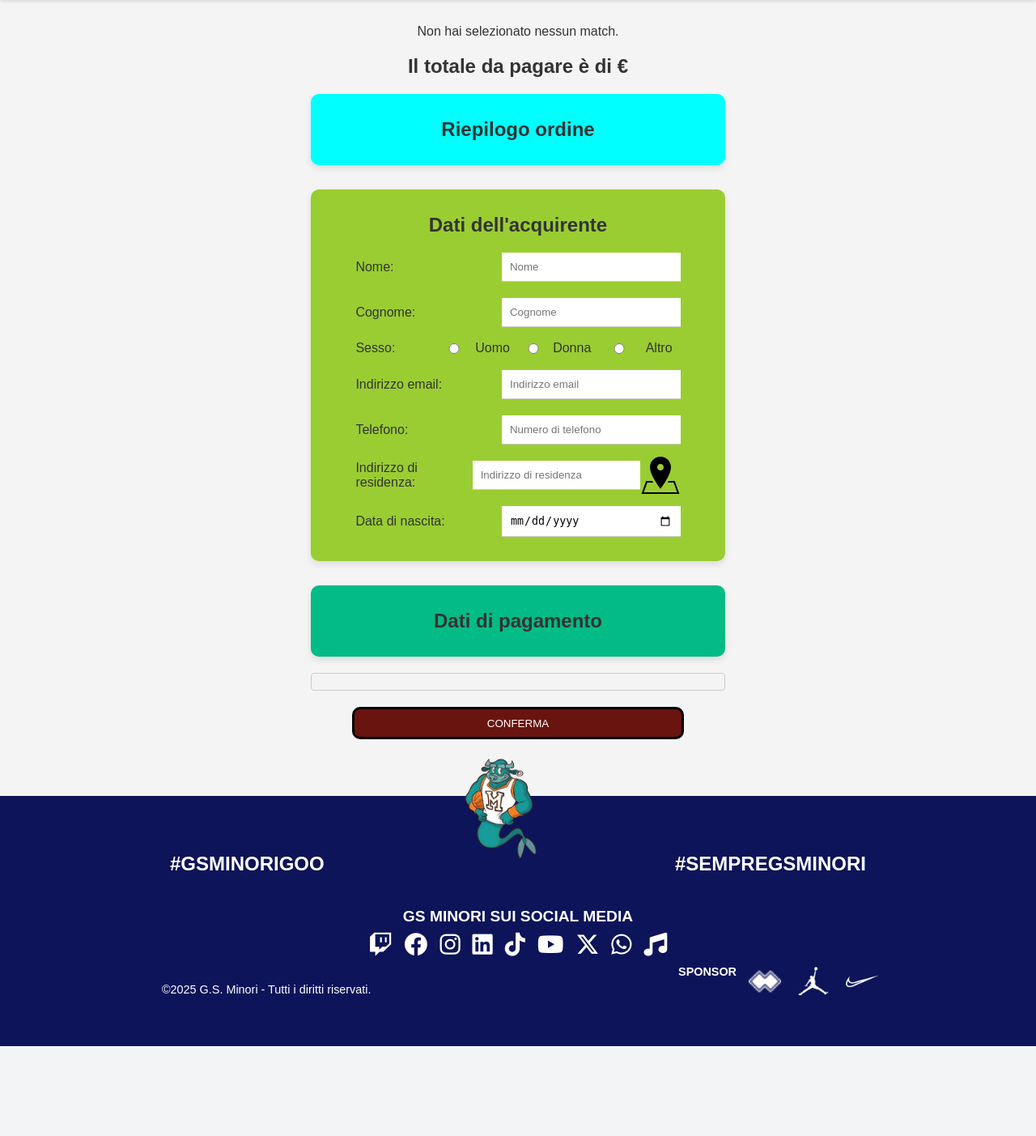
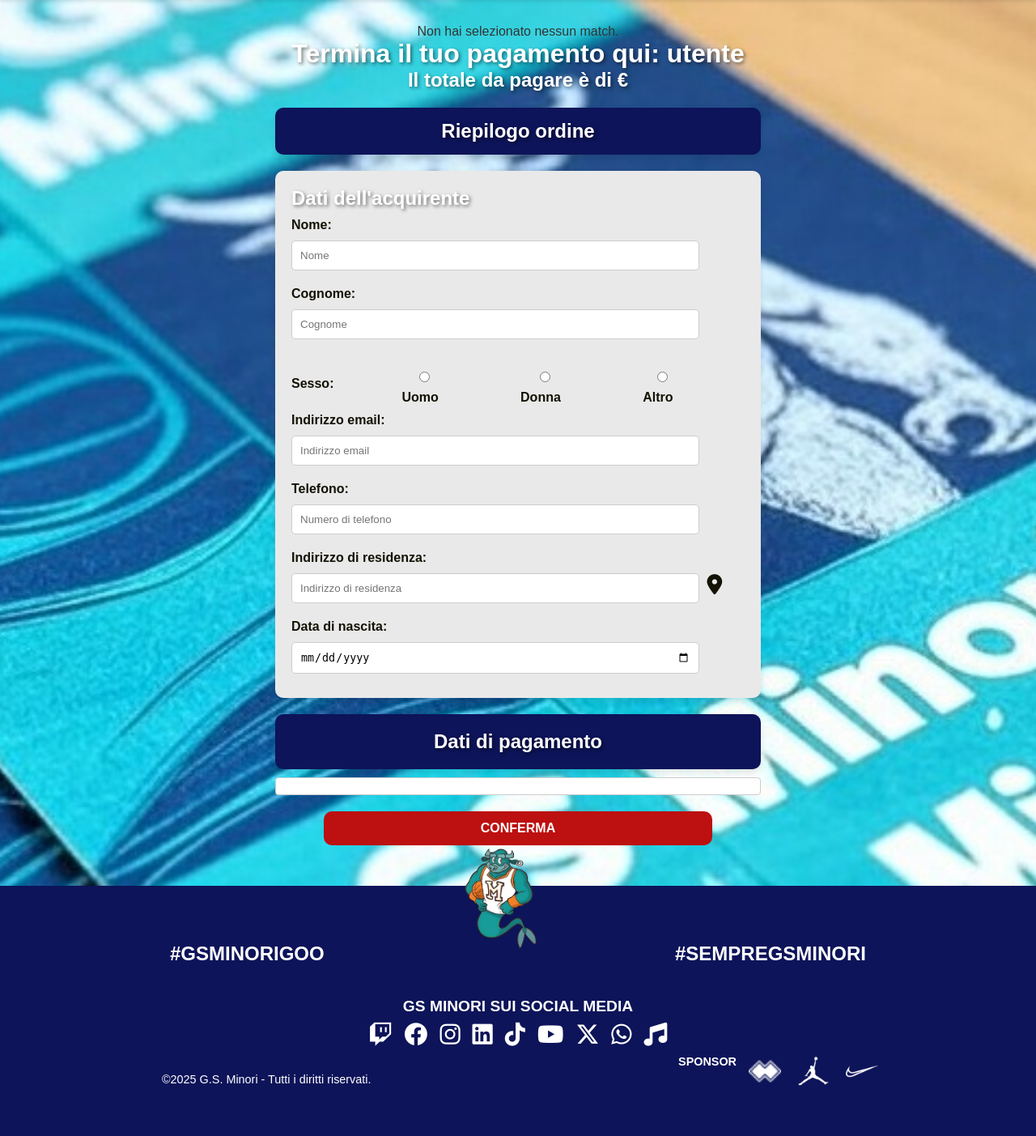
Before and after one commit to domenicodimarino/gs_minori_website, a PHP site: page /checkout_ticket.php in a window 1280 px wide. Shown: the part 86-1489 px from the top of the page at 81% size. Before the commit the page ends 1378 px from the top, so only its background shows below. Run offline with PHP 8.4, Linux system fonts and the light colour scheme; data that the repository does not hold is empty; some libraries are stand-ins or nearby versions.

Commit message:
TICKETS: design

```diff
--- a/checkout_ticket.css
+++ b/checkout_ticket.css
@@ -1,125 +1,149 @@
+/* Stile generale */
 main {
     display: flex;
     flex-direction: column;
     align-items: center;
     margin-top: 30px;
+    font-family: Arial, sans-serif;
 }
-main > form{
-    width: 90%;
+
+body {
+    background-image: url('photo_ticket/tickets.jpg');
+    background-size: cover;
+    background-position: center;
+    background-repeat: no-repeat;
 }
-#buyer_data{
+
+h2,h1 {
+    color: #ffffff;
+    text-shadow: 2px 2px 4px rgba(0, 0, 0, 0.5);
+}
+li{
+    list-style-type: none;
+}
+
+/* Stile del form principale */
+main > form {
+    width: 80%;
+    max-width: 600px;
+}
+
+/* Riquadro "Riepilogo Ordine" */
+#order_summary {
     width: 100%;
     margin-top: 20px;
+    text-align: center;
+    background-color: #0d1459; /* Blu più tenue */
+    box-shadow: 0 4px 8px rgba(0, 0, 0, 0.1);
+    padding: 15px;
+    border-radius: 10px;
+    color: white;
+    font-weight: bold;
+}
+
+/* Riquadro "Dati dell'acquirente" */
+#buyer_data {
+    width: 100%;
+    margin-top: 20px;
+    background-color: #e9e9e9;
+    box-shadow: 0 4px 8px rgba(0, 0, 0, 0.1);
+    padding: 20px;
+    border-radius: 10px;
+    color: #141204;
+}
+
+#buyer_data label {
+    font-weight: bold;
+    margin-top: 10px;
+    display: block;
+}
+
+/* Input generali */
+input[type="text"], input[type="email"], input[type="tel"], input[type="date"] {
+    width: calc(100% - 20px);
+    padding: 8px;
+    margin-top: 5px;
+    border: 1px solid #ccc;
+    border-radius: 5px;
+}
+
+/* Selezione sesso */
+#sex_choice {
+    display: flex;
+    justify-content: space-between;
+    align-items: center;
+    width: 89%;
+    margin-top: 10px;
+}
+
+#sex_choice label {
+    font-size: 16px;
+    margin-right: 10px;
+}
+
+/* Sezione "Dati di pagamento" */
+#card_data {
+    width: 100%;
+    margin-top: 20px;
+    background-color: #0d1459;
+    box-shadow: 0 4px 8px rgba(0, 0, 0, 0.1);
+    padding: 20px;
+    border-radius: 10px;
+    color: white;
+    text-align: center;
+}
+
+#payment-form {
+    width: 100%;
     display: flex;
     flex-direction: column;
     align-items: center;
-    background-color: yellowgreen;
-    box-shadow: 0 4px 8px rgba(0, 0, 0, 0.1); /* Aggiungi effetto ombrato */
-    padding: 20px; /* Aggiungi padding per migliorare l'aspetto */
-    border-radius: 10px; /* Aggiungi bordi arrotondati */
-}
-#order_summary{
-    width: 100%;
-    margin-top: 20px;
-    display: flex;
-    flex-direction: column;
-    align-items: center;
-    background-color: cyan;
-    box-shadow: 0 4px 8px rgba(0, 0, 0, 0.1); /* Aggiungi effetto ombrato */
-    padding: 20px; /* Aggiungi padding per migliorare l'aspetto */
-    border-radius: 10px; /* Aggiungi bordi arrotondati */
-}
-#sex_choice {
-    display: flex;
-    align-items: center;
-    justify-content: flex-start;
-    width: 85%; /* Imposta la larghezza automatica */
 }
 
-#sex_choice label {
-    margin-right: 10px;
+#payment-form input {
+    width: 90%;
+    padding: 10px;
+    margin: 10px 0;
+    border: 1px solid #ccc;
+    border-radius: 5px;
 }
 
-#sex_choice input[type="radio"] {
-    margin-right: 5px;
+.fa-solid.fa-location-dot{
+    font-size: 25px;
+    margin-left: 5px;
 }
-#card_data{
-    width: 100%;
-    margin-top: 20px;
-    display: flex;
-    flex-direction: column;
-    justify-content: space-between;
-    align-items: center;
-    background-color: #03bb85;
-    box-shadow: 0 4px 8px rgba(0, 0, 0, 0.1); /* Aggiungi effetto ombrato */
-    padding: 20px; /* Aggiungi padding per migliorare l'aspetto */
-    border-radius: 10px; /* Aggiungi bordi arrotondati */
-}
-.buyer_form{
+
+/* Pulsante di conferma */
+#submit_button {
     width: 100%;
     display: flex;
-    flex-direction: column;
-    justify-content: space-between;
-    align-items: center;
-    margin-top: 10px;
-    margin-bottom: 10px;
+    justify-content: center;
+    margin-top: 20px;
 }
-.buyer_form label{
-    width: 100%;
-    display: flex;
-    flex-direction: row;
-    justify-content: space-between;
-    align-items: center;
+
+#submit-button {
+    width: 80%;
+    border: none;
+    border-radius: 10px;
+    background-color: #bd1010; /* Rosso più acceso */
+    color: white;
+    font-size: 16px;
+    font-weight: bold;
+    cursor: pointer;
+    padding: 12px;
+    text-transform: uppercase;
+    transition: background 0.3s;
 }
-.buyer_form p{
-    width: 85%;
+
+#submit-button:hover {
+    background-color: #b71c1c;
 }
-#payment-form{
-    width: 40%;
-    margin-top: 20px;
-    display: flex;
-    flex-direction: column;
-    /* justify-content: center; Centra verticalmente il contenuto */
-    align-items: center; /* Centra orizzontalmente il contenuto */
-}
-#payment-form input{
-    width: 55%;
-    padding-left: 10px;
-    padding-right: 10px;
-    padding-top: 10px;
-    padding-bottom: 10px;
-    margin: 10px 0;
-    border-bottom: 1px solid #ccc;
-    border-top: none;
-    border-left: none;
-    border-right: none;
-}
-#payment-form h1{
-    margin-bottom:10px;
-    margin-top: 10px;
-}
-#submit_button{
-    width: 100%;
-    flex-direction: column;
-    justify-content: center;
-    align-items: center;
-    display: flex;
-}
-#submit-button{
-    width: 80%;
-    border: 3px solid black;
-    border-radius: 10px;
-    background-color: #69140E;
-    color: white;
-    cursor: pointer;
-    margin-top: 20px;
-    height: 40px;
-    margin-bottom: 20px;
-}
+
 #card-element {
     width: 100%;
     padding: 10px;
     border: 1px solid #ccc;
     border-radius: 4px;
     margin-top: 10px;
+    background-color: white;
 }
--- a/checkout_ticket.php
+++ b/checkout_ticket.php
@@ -75,6 +75,7 @@ if(isset($_SESSION['last_ticket_id']))
 
         <!-- Schermata di acquisizione dati dell'acquirente -->
         <form method="post" style="display: flex;" id="payment-form" action="ticket_completed.php">
+            <h1>Termina il tuo pagamento qui: <?php echo isset($_SESSION['username']) ? $_SESSION['username'] : 'utente'; ?></h1>
         <h2> Il totale da pagare è di <?php echo $total_price; ?> € </h2>
             <section id="order_summary" class="buyer_form">
                 <h1> Riepilogo ordine </h1>
@@ -105,7 +106,7 @@ if(isset($_SESSION['last_ticket_id']))
                 <?php endfor; ?>
                 <p>
                 <label for="nome">
-                    Nome: <input type="text" id="nome" name="nome" required value="<?php echo isset($_SESSION["nome"]) ? $_SESSION['nome'] : ''; ?>" placeholder="Nome">
+                    Nome: <br> <input type="text" id="nome" name="nome" required value="<?php echo isset($_SESSION["nome"]) ? $_SESSION['nome'] : ''; ?>" placeholder="Nome">
                 </label>
                 </p>
                 <p>
@@ -138,7 +139,7 @@ if(isset($_SESSION['last_ticket_id']))
                 <p>
                     <label for="residenza">
                         Indirizzo di residenza: <input type="text" id="residenza" name="residenza" placeholder="Indirizzo di residenza" required>
-                        <img src="gps.png" onclick="getLocation()" style="cursor: pointer;">
+                        <i class="fa-solid fa-location-dot" onclick="getLocation()" style="cursor: pointer;"></i>
                     </label>
                 </p>
                 <p>
--- a/fan.css
+++ b/fan.css
@@ -17,9 +17,7 @@ body {
     position: relative;
     padding-top: 100px;  /* Altezza dell'header */
     padding-bottom: 100px; /* Altezza del footer */
-    /* Se vuoi un effetto “sfumato”:
-    background: linear-gradient(to bottom, #ffffff, #f5f5f5);
-    */
+
 }
 body::before {
     content: "";
```
Also changed, not shown: choose_ticket.css (+82 -152 lines), choose_ticket.php (+8 -5 lines), ticket_completed.css (+54 -16 lines), ticket_completed.php (+4 -5 lines), tickets.css (+93 -52 lines), tickets.php (+10 -12 lines).
